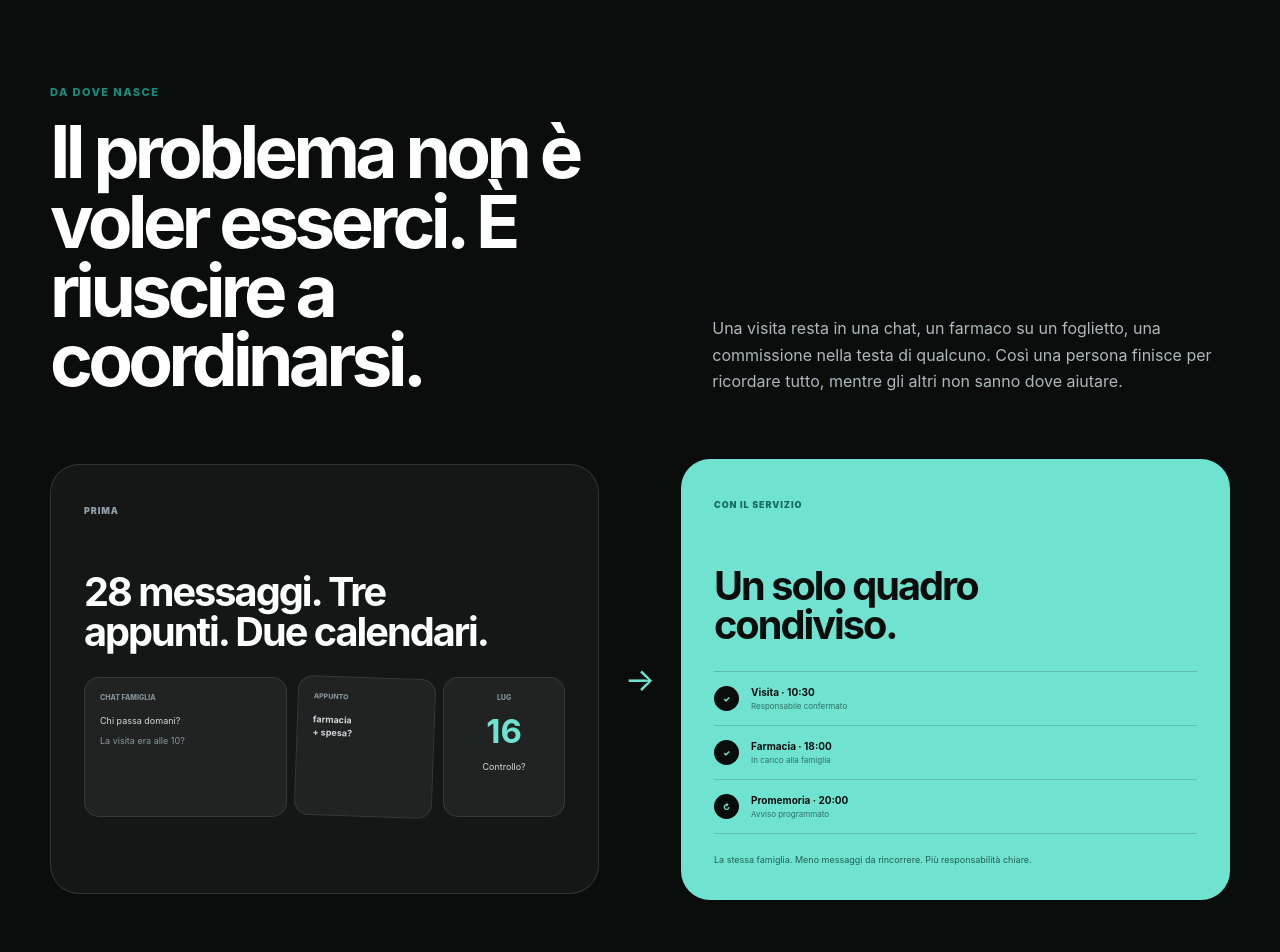
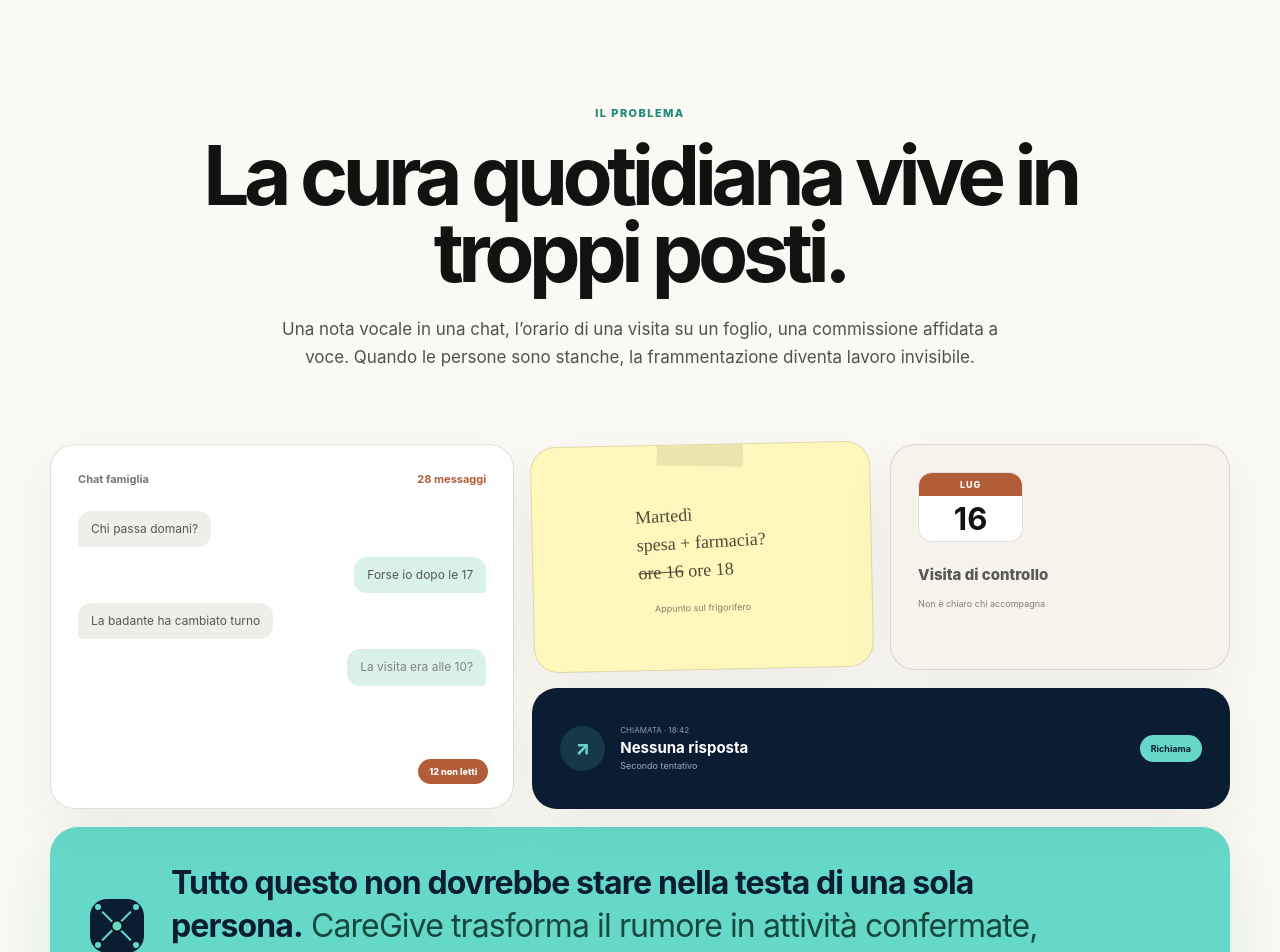
Before and after one commit to giuseppeaddarc-dotcom/carerelay-saas, a Next.js app: page / in a window 1280 px wide. Shown: the part 960-1912 px from the top of the page. Built offline with nearby package versions, Linux system fonts and the light colour scheme; no server answers.

Commit message:
Restore CareRelay visual energy

```diff
--- a/app/globals.css
+++ b/app/globals.css
@@ -1,13 +1,13 @@
 :root {
-  --ink: #0b0d0c;
-  --navy: #071822;
-  --paper: #ffffff;
-  --warm: #f5f4ef;
-  --warm-2: #ecebe5;
-  --aqua: #70e3d0;
-  --aqua-strong: #168e7d;
-  --muted: #626864;
-  --line: rgba(11, 13, 12, .12);
+  --ink: #111312;
+  --navy: #0b1d32;
+  --paper: #fffdf9;
+  --warm: #f4f0e8;
+  --warm-2: #ebe6dc;
+  --aqua: #66d8c8;
+  --aqua-strong: #1e887b;
+  --muted: #4f534f;
+  --line: rgba(17, 19, 18, .13);
   --shell: min(1180px, calc(100vw - 48px));
   --shadow: 0 32px 90px rgba(7, 24, 34, .13);
 }
@@ -29,10 +29,10 @@ a { color: inherit; text-decoration: none; }
 .concept-bar { min-height: 34px; padding: 7px 20px; display: flex; align-items: center; justify-content: center; gap: 9px; background: var(--navy); color: white; font-size: 11px; letter-spacing: .025em; }
 .concept-bar > span:last-child { color: #aab7bf; }
 .pulse-dot { width: 7px; height: 7px; border-radius: 50%; background: var(--aqua); box-shadow: 0 0 0 5px rgba(112, 227, 208, .1); }
-.site-header { position: sticky; z-index: 100; top: 0; border-bottom: 1px solid rgba(11, 13, 12, .08); background: rgba(255, 255, 255, .88); backdrop-filter: blur(22px); }
-.nav { min-height: 72px; display: flex; align-items: center; justify-content: space-between; gap: 34px; }
-.brand { display: inline-flex; align-items: center; gap: 11px; font-weight: 850; }
-.brand-name { font-size: 18px; font-style: normal; letter-spacing: -.04em; white-space: nowrap; }
+.site-header { position: sticky; z-index: 100; top: 0; border-bottom: 1px solid rgba(17, 19, 18, .08); background: rgba(251, 249, 244, .9); backdrop-filter: blur(22px); }
+.nav { min-height: 82px; display: flex; align-items: center; justify-content: space-between; gap: 34px; }
+.brand { display: inline-flex; align-items: center; gap: 9px; font-weight: 880; }
+.brand-name { font-size: 26px; font-style: normal; letter-spacing: -.055em; line-height: 1; white-space: nowrap; }
 .nav-links { display: flex; align-items: center; gap: 28px; color: #414642; font-size: 12px; font-weight: 700; }
 .nav-links a { transition: color .2s ease; }
 .nav-links a:hover { color: var(--aqua-strong); }
@@ -60,23 +60,23 @@ a { color: inherit; text-decoration: none; }
 .x-end-three { right: 9%; bottom: 9%; }
 .x-end-four { left: 9%; bottom: 9%; }
 .x-person { position: absolute; z-index: 3; left: 50%; top: 50%; width: 10px; height: 10px; border: 2px solid var(--ink); border-radius: 50%; background: var(--aqua); transform: translate(-50%, -50%); }
-.x-mark-small { width: 38px; height: 38px; }
+.x-mark-small { width: 42px; height: 42px; border-radius: 13px; }
 .x-mark-medium { width: 54px; height: 54px; border-radius: 17px; }
 .x-mark-medium .x-end { width: 6px; height: 6px; }
 .x-mark-medium .x-person { width: 13px; height: 13px; }
-.x-mark-hero { width: 57px; height: 57px; border-radius: 18px; }
+.x-mark-hero { width: 61px; height: 61px; border-radius: 19px; }
 .x-mark-hero .x-end { width: 7px; height: 7px; }
 .x-mark-hero .x-person { width: 14px; height: 14px; }
 .x-mark-tiny { width: 28px; height: 28px; border-radius: 9px; }
 .x-mark-tiny .x-end { width: 4px; height: 4px; }
 .x-mark-tiny .x-person { width: 8px; height: 8px; }
 
-.hero { min-height: calc(100vh - 72px); padding: 82px 0 0; overflow: hidden; background: var(--warm); }
-.hero-glow { position: absolute; width: 650px; height: 650px; right: -230px; top: -160px; border-radius: 50%; background: rgba(112, 227, 208, .19); filter: blur(20px); }
+.hero { min-height: calc(100vh - 82px); padding: 78px 0 0; overflow: hidden; background: var(--warm); }
+.hero-glow { position: absolute; width: 680px; height: 680px; right: -230px; top: -180px; border-radius: 50%; background: rgba(102, 216, 200, .24); filter: blur(20px); }
 .hero-grid { position: relative; z-index: 1; display: grid; grid-template-columns: .98fr 1.02fr; gap: 80px; align-items: center; }
 .hero-copy { padding-bottom: 28px; }
-.hero-wordmark { margin-bottom: 40px; display: flex; align-items: center; gap: 14px; }
-.hero-wordmark .brand-name { font-size: 38px; letter-spacing: -.055em; }
+.hero-wordmark { width: max-content; margin-bottom: 36px; padding-bottom: 11px; display: flex; align-items: center; gap: 10px; border-bottom: 4px solid var(--aqua); }
+.hero-wordmark .brand-name { color: var(--navy); font-size: clamp(48px, 5vw, 61px); font-weight: 880; letter-spacing: -.068em; }
 .hero h1 { margin: 0; max-width: 780px; font-size: clamp(66px, 7.4vw, 108px); line-height: .84; letter-spacing: -.075em; }
 .hero h1 em { color: var(--aqua-strong); font-style: normal; }
 .hero-mission { max-width: 650px; margin: 34px 0 17px; font-size: clamp(19px, 2vw, 24px); font-weight: 760; line-height: 1.42; letter-spacing: -.025em; }
@@ -159,33 +159,40 @@ a { color: inherit; text-decoration: none; }
 .meaning-grid h2 { margin: 0 0 22px; font-size: clamp(43px, 5vw, 69px); line-height: .98; letter-spacing: -.055em; }
 .meaning-grid > div > p:last-child { max-width: 580px; margin: 0; color: #b5bec2; font-size: 17px; line-height: 1.65; }
 
-.problem { background: var(--ink); color: white; }
-.problem-head { display: grid; grid-template-columns: 1.05fr .95fr; gap: 90px; align-items: end; }
-.problem-head h2 { max-width: 760px; margin: 0; font-size: clamp(48px, 5.7vw, 78px); line-height: .95; letter-spacing: -.064em; }
-.problem-head > p { margin: 0; color: #adb8bd; font-size: 16px; line-height: 1.65; }
-.transformation { margin-top: 64px; display: grid; grid-template-columns: 1fr 50px 1fr; gap: 16px; align-items: center; }
-.chaos-panel, .clarity-panel { min-height: 430px; padding: 33px; border-radius: 29px; }
-.chaos-panel { border: 1px solid rgba(255, 255, 255, .12); background: rgba(255, 255, 255, .045); }
-.clarity-panel { background: var(--aqua); color: var(--ink); }
-.panel-label { font-size: 9px; font-weight: 900; letter-spacing: .1em; text-transform: uppercase; }
-.chaos-panel .panel-label { color: #8fa0a8; }
-.clarity-panel .panel-label { color: #176d60; }
-.chaos-panel h3, .clarity-panel h3 { max-width: 410px; margin: 55px 0 25px; font-size: clamp(29px, 3.1vw, 43px); line-height: 1; letter-spacing: -.05em; }
-.chaos-grid { display: grid; grid-template-columns: 1.25fr .85fr .75fr; gap: 9px; align-items: stretch; }
-.chaos-grid > p { min-height: 140px; margin: 0; padding: 15px; display: flex; flex-direction: column; border: 1px solid rgba(255, 255, 255, .09); border-radius: 15px; background: rgba(255, 255, 255, .055); color: #d1d8dc; }
-.chaos-grid small { color: #81929b; font-size: 7px; font-weight: 850; text-transform: uppercase; }
-.chaos-grid span, .chaos-grid strong { margin-top: 13px; font-size: 9px; line-height: 1.4; }
-.chaos-chat span:last-child { margin-top: 7px; color: #8798a1; }
-.chaos-note { transform: rotate(2deg); }
-.chaos-date { align-items: center; text-align: center; }
-.chaos-date strong { color: var(--aqua); font-size: 33px; line-height: 1; }
-.transformation-arrow { color: var(--aqua); font-size: 32px; text-align: center; }
-.clarity-list { display: grid; border-top: 1px solid rgba(11, 13, 12, .18); }
-.clarity-list p { margin: 0; padding: 14px 0; display: grid; grid-template-columns: 26px 1fr; gap: 3px 11px; border-bottom: 1px solid rgba(11, 13, 12, .16); }
-.clarity-list p > span { grid-row: 1 / 3; width: 25px; height: 25px; display: grid; place-items: center; border-radius: 50%; background: var(--ink); color: var(--aqua); font-size: 8px; font-weight: 900; }
-.clarity-list strong { font-size: 10px; }
-.clarity-list small { color: #2d6f64; font-size: 8px; }
-.clarity-panel > small { display: block; margin-top: 19px; color: #225f55; font-size: 9px; line-height: 1.5; }
+.problem { background: #fbf9f4; }
+.problem-head { max-width: 930px; display: grid; gap: 24px; text-align: center; }
+.problem-head .eyebrow { margin-inline: auto; }
+.problem-head h2 { margin: 0; font-size: clamp(50px, 6.4vw, 88px); line-height: .93; letter-spacing: -.067em; }
+.problem-head > p { max-width: 760px; margin: 0 auto; color: var(--muted); font-size: 17px; line-height: 1.68; }
+.chaos-board { margin-top: 72px; display: grid; grid-template-columns: 1.12fr .82fr .82fr; grid-template-rows: minmax(225px, auto) minmax(120px, auto) auto; gap: 18px; align-items: stretch; }
+.chaos-card { position: relative; padding: 27px; overflow: hidden; border: 1px solid var(--line); border-radius: 25px; background: white; box-shadow: 0 18px 55px rgba(17, 19, 18, .05); }
+.chaos-chat-card { min-height: 365px; grid-row: 1 / 3; }
+.chaos-card-head { margin-bottom: 25px; display: flex; justify-content: space-between; color: #747974; font-size: 11px; font-weight: 750; }
+.chaos-card-head small { color: #b25d37; font-size: inherit; }
+.mini-bubble { width: max-content; max-width: 84%; margin: 0 0 10px; padding: 10px 13px; border-radius: 13px 13px 13px 4px; background: #efeee9; color: #555a55; font-size: 12px; line-height: 1.35; }
+.mini-bubble.right { margin-left: auto; border-radius: 13px 13px 4px 13px; background: #d9f1e7; }
+.mini-bubble.muted-bubble { color: #818681; }
+.unread-pill { position: absolute; right: 25px; bottom: 24px; padding: 7px 11px; border-radius: 999px; background: #b25d37; color: white; font-size: 9px; font-weight: 800; }
+.chaos-postit { display: flex; align-items: center; justify-content: center; flex-direction: column; background: #fff7bc; transform: rotate(-1.2deg); }
+.chaos-postit p { margin: 0 0 17px; color: #4d4b36; font-family: "Segoe Print", "Bradley Hand", cursive; font-size: 18px; line-height: 1.55; transform: rotate(-2deg); }
+.chaos-postit small, .chaos-calendar-card small { color: #817f6d; font-size: 9px; }
+.postit-tape { position: absolute; top: -3px; left: 50%; width: 86px; height: 24px; background: rgba(229, 219, 171, .72); transform: translateX(-50%) rotate(2deg); }
+.chaos-calendar-card { background: #f7f2ec; }
+.calendar-sheet { width: 105px; margin-bottom: 23px; overflow: hidden; border: 1px solid var(--line); border-radius: 14px; background: white; text-align: center; }
+.calendar-sheet span { padding: 6px; display: block; background: #b25d37; color: white; font-size: 9px; font-weight: 850; letter-spacing: .1em; }
+.calendar-sheet strong { padding: 7px; display: block; font-size: 31px; line-height: 1; }
+.chaos-calendar-card > p { margin: 0 0 7px; color: #555a55; font-size: 15px; font-weight: 760; }
+.chaos-call-card { grid-column: 2 / 4; display: grid; grid-template-columns: 45px 1fr auto; gap: 15px; align-items: center; background: var(--navy); color: white; }
+.call-symbol { width: 45px; height: 45px; display: grid; place-items: center; border-radius: 50%; background: rgba(102, 216, 200, .14); color: var(--aqua); font-size: 19px; font-weight: 850; }
+.chaos-call-card > div { display: grid; gap: 3px; }
+.chaos-call-card small { color: #90a0ac; font-size: 8px; text-transform: uppercase; }
+.chaos-call-card strong { font-size: 15px; }
+.chaos-call-card p { margin: 0; color: #9eabb4; font-size: 9px; }
+.chaos-call-card > b { padding: 8px 11px; border-radius: 999px; background: var(--aqua); color: var(--navy); font-size: 9px; }
+.chaos-solution { grid-column: 1 / -1; padding: 34px 40px; display: flex; align-items: center; gap: 27px; border-radius: 28px; background: var(--aqua); color: #17483f; box-shadow: 0 22px 60px rgba(30, 136, 123, .13); }
+.chaos-solution .x-mark { flex: 0 0 auto; background: var(--navy); }
+.chaos-solution p { max-width: 930px; margin: 0; font-size: clamp(20px, 2.5vw, 32px); line-height: 1.35; letter-spacing: -.028em; }
+.chaos-solution strong { color: var(--navy); }
 
 .section-head { display: grid; grid-template-columns: 1.15fr .85fr; gap: 90px; align-items: end; }
 .section-head h2 { margin: 0; font-size: clamp(45px, 5.2vw, 72px); line-height: .96; letter-spacing: -.058em; }
@@ -226,6 +233,10 @@ a { color: inherit; text-decoration: none; }
 .app-strip-list p:last-child { border-right: 0; }
 .app-strip-list span { color: #91a4af; font-size: 8px; text-transform: uppercase; }
 .app-strip-list strong { font-size: 11px; }
+.habit-note { margin-top: 18px; padding: 42px; display: grid; grid-template-columns: .9fr 1.25fr 1fr; gap: 34px; align-items: end; border-radius: 28px; background: var(--aqua); color: var(--navy); }
+.habit-note .eyebrow { align-self: start; color: #176d60; }
+.habit-note h3 { margin: 0; font-size: clamp(30px, 3.6vw, 49px); line-height: .96; letter-spacing: -.052em; }
+.habit-note > p:last-child { margin: 0; color: #225f55; font-size: 13px; line-height: 1.62; }
 
 .circle-section { overflow: hidden; background: #e8f4ef; }
 .circle-layout { display: grid; grid-template-columns: 1.03fr .97fr; gap: 90px; align-items: center; }
@@ -395,6 +406,12 @@ footer { padding: 55px 0 25px; background: #030d13; color: white; }
   .meaning-grid, .circle-layout, .monitoring-card, .safety-grid, .pilot-grid { grid-template-columns: 1fr; gap: 55px; }
   .channel-stage { grid-template-columns: 1fr; }
   .message-demo { min-height: 470px; }
+  .chaos-board { grid-template-columns: 1.08fr .92fr; grid-template-rows: auto; }
+  .chaos-postit { min-height: 250px; }
+  .chaos-calendar-card { min-height: 250px; }
+  .chaos-call-card { grid-column: 1 / -1; }
+  .habit-note { grid-template-columns: 1fr 1.25fr; }
+  .habit-note > p:last-child { grid-column: 1 / -1; }
   .feature-grid { grid-template-columns: repeat(2, 1fr); }
   .medication-feature { grid-template-columns: 1fr; }
   .price-card { grid-template-columns: 1fr 1fr; }
@@ -415,9 +432,9 @@ footer { padding: 55px 0 25px; background: #030d13; color: white; }
   .nav-links.is-open { display: flex; }
   .nav-links .button { width: 100%; }
   .hero { min-height: auto; padding: 58px 0 0; }
-  .hero-wordmark { margin-bottom: 29px; gap: 11px; }
-  .hero-wordmark .brand-name { font-size: 29px; }
-  .x-mark-hero { width: 46px; height: 46px; border-radius: 15px; }
+  .hero-wordmark { margin-bottom: 31px; padding-bottom: 8px; gap: 8px; border-bottom-width: 3px; }
+  .hero-wordmark .brand-name { font-size: 39px; }
+  .x-mark-hero { width: 47px; height: 47px; border-radius: 15px; }
   .hero h1 { font-size: clamp(56px, 17vw, 76px); line-height: .87; }
   .hero-mission { margin-top: 29px; font-size: 19px; }
   .hero-lead { font-size: 15px; }
@@ -441,16 +458,20 @@ footer { padding: 55px 0 25px; background: #030d13; color: white; }
   .network-center b { font-size: 18px; }
   .trust-row { margin-top: 55px; grid-template-columns: 1fr; }
   .trust-row > div, .trust-row > div:not(:first-child) { padding: 17px 0; border-right: 0; border-bottom: 1px solid var(--line); }
-  .meaning-grid, .section-head, .problem-head, .faq-grid { grid-template-columns: 1fr; gap: 34px; }
+  .meaning-grid, .section-head, .faq-grid { grid-template-columns: 1fr; gap: 34px; }
   .meaning-wordmark { font-size: 72px; }
   .meaning-grid h2, .section-head h2, .problem-head h2, .circle-copy h2, .monitoring-copy h2, .safety-copy h2, .faq-grid h2, .pilot-copy h2 { font-size: 43px; }
-  .transformation { margin-top: 43px; grid-template-columns: 1fr; gap: 16px; }
-  .transformation-arrow { transform: rotate(90deg); }
-  .chaos-panel, .clarity-panel { min-height: auto; padding: 27px 19px; border-radius: 23px; }
-  .chaos-panel h3, .clarity-panel h3 { margin-top: 42px; font-size: 34px; }
-  .chaos-grid { grid-template-columns: 1.2fr .8fr; }
-  .chaos-chat { grid-column: 1 / -1; }
-  .chaos-grid > p { min-height: 125px; }
+  .problem-head { gap: 23px; text-align: left; }
+  .problem-head .eyebrow { margin-inline: 0; }
+  .problem-head > p { margin-inline: 0; }
+  .chaos-board { margin-top: 43px; grid-template-columns: 1fr; gap: 13px; }
+  .chaos-chat-card, .chaos-postit, .chaos-calendar-card, .chaos-call-card, .chaos-solution { grid-column: 1; grid-row: auto; }
+  .chaos-chat-card { min-height: 345px; }
+  .chaos-postit, .chaos-calendar-card { min-height: 230px; }
+  .chaos-call-card { grid-template-columns: 42px 1fr; }
+  .chaos-call-card > b { grid-column: 2; width: max-content; }
+  .chaos-solution { padding: 27px 20px; align-items: flex-start; flex-direction: column; }
+  .chaos-solution p { font-size: 22px; }
   .channel-stage { margin-top: 45px; border-radius: 24px; }
   .channel-copy { padding: 26px 22px; }
   .channel-kicker { margin-top: 43px; }
@@ -458,6 +479,8 @@ footer { padding: 55px 0 25px; background: #030d13; color: white; }
   .message-demo { min-height: 440px; padding: 20px 15px; border-radius: 24px; }
   .message-user, .message-ai { max-width: 94%; }
   .app-strip { padding: 25px 20px; grid-template-columns: 1fr; gap: 25px; border-radius: 23px; }
+  .habit-note { padding: 28px 22px; grid-template-columns: 1fr; gap: 18px; border-radius: 23px; }
+  .habit-note > p:last-child { grid-column: 1; }
   .app-strip h3 { font-size: 31px; }
   .app-strip-list { grid-template-columns: 1fr; }
   .app-strip-list p { border-right: 0; border-bottom: 1px solid rgba(255, 255, 255, .11); }
--- a/app/page.tsx
+++ b/app/page.tsx
@@ -147,12 +147,11 @@ export default function Home() {
                 <em>coordinata.</em>
               </h1>
               <p className="hero-mission">
-                Quando una persona ha bisogno, nessuno dovrebbe chiedersi chi se ne sta occupando.
+                Più autonomia per la persona assistita. Più tranquillità per chi le sta vicino.
               </p>
               <p className="hero-lead">
-                <strong>CareGive riunisce il suo cerchio in un unico quadro.</strong>{" "}
-                Visite, farmaci, attività e responsabilità diventano visibili a tutti:
-                nell’app o con un semplice messaggio su WhatsApp.
+                <strong>Ogni giorno qualcuno deve ricordare una visita, confermare un farmaco o capire chi passerà.</strong>{" "}
+                CareGive riunisce tutto in un unico quadro, nell’app o con un semplice messaggio su WhatsApp.
               </p>
               <div className="hero-actions">
                 <a className="button button-primary" href="#come-funziona">Scopri come funziona <span aria-hidden="true">↓</span></a>
@@ -200,32 +199,39 @@ export default function Home() {
         <section className="problem section">
           <div className="shell problem-head">
             <div>
-              <p className="eyebrow">Da dove nasce</p>
-              <h2>Il problema non è voler esserci. È riuscire a coordinarsi.</h2>
+              <p className="eyebrow">Il problema</p>
+              <h2>La cura quotidiana vive in troppi posti.</h2>
             </div>
-            <p>Una visita resta in una chat, un farmaco su un foglietto, una commissione nella testa di qualcuno. Così una persona finisce per ricordare tutto, mentre gli altri non sanno dove aiutare.</p>
+            <p>Una nota vocale in una chat, l’orario di una visita su un foglio, una commissione affidata a voce. Quando le persone sono stanche, la frammentazione diventa lavoro invisibile.</p>
           </div>
-          <div className="shell transformation">
-            <div className="chaos-panel">
-              <span className="panel-label">Prima</span>
-              <h3>28 messaggi. Tre appunti. Due calendari.</h3>
-              <div className="chaos-grid">
-                <p className="chaos-chat"><small>Chat famiglia</small><span>Chi passa domani?</span><span>La visita era alle 10?</span></p>
-                <p className="chaos-note"><small>Appunto</small><strong>farmacia<br />+ spesa?</strong></p>
-                <p className="chaos-date"><small>LUG</small><strong>16</strong><span>Controllo?</span></p>
-              </div>
-            </div>
-            <span className="transformation-arrow" aria-hidden="true">→</span>
-            <div className="clarity-panel">
-              <span className="panel-label">Con il servizio</span>
-              <h3>Un solo quadro condiviso.</h3>
-              <div className="clarity-list">
-                <p><span>✓</span><strong>Visita · 10:30</strong><small>Responsabile confermato</small></p>
-                <p><span>✓</span><strong>Farmacia · 18:00</strong><small>In carico alla famiglia</small></p>
-                <p><span>↻</span><strong>Promemoria · 20:00</strong><small>Avviso programmato</small></p>
-              </div>
-              <small>La stessa famiglia. Meno messaggi da rincorrere. Più responsabilità chiare.</small>
-            </div>
+          <div className="shell chaos-board" aria-label="Esempio del disordine che CareGive aiuta a coordinare">
+            <article className="chaos-card chaos-chat-card">
+              <div className="chaos-card-head"><span>Chat famiglia</span><small>28 messaggi</small></div>
+              <p className="mini-bubble left">Chi passa domani?</p>
+              <p className="mini-bubble right">Forse io dopo le 17</p>
+              <p className="mini-bubble left">La badante ha cambiato turno</p>
+              <p className="mini-bubble right muted-bubble">La visita era alle 10?</p>
+              <span className="unread-pill">12 non letti</span>
+            </article>
+            <article className="chaos-card chaos-postit">
+              <span className="postit-tape" aria-hidden="true" />
+              <p>Martedì<br />spesa + farmacia?<br /><s>ore 16</s> ore 18</p>
+              <small>Appunto sul frigorifero</small>
+            </article>
+            <article className="chaos-card chaos-calendar-card">
+              <div className="calendar-sheet"><span>LUG</span><strong>16</strong></div>
+              <p>Visita di controllo</p>
+              <small>Non è chiaro chi accompagna</small>
+            </article>
+            <article className="chaos-card chaos-call-card">
+              <span className="call-symbol" aria-hidden="true">↗</span>
+              <div><small>Chiamata · 18:42</small><strong>Nessuna risposta</strong><p>Secondo tentativo</p></div>
+              <b>Richiama</b>
+            </article>
+            <article className="chaos-solution">
+              <BrandMark className="x-mark-medium" />
+              <p><strong>Tutto questo non dovrebbe stare nella testa di una sola persona.</strong> CareGive trasforma il rumore in attività confermate, responsabilità chiare e un riepilogo condiviso.</p>
+            </article>
           </div>
         </section>
 
@@ -285,6 +291,11 @@ export default function Home() {
               <p><span>Cerchio</span><strong>Tutti aggiornati</strong></p>
               <p><span>Promemoria</span><strong>Automatico</strong></p>
             </div>
+          </div>
+          <div className="shell habit-note">
+            <p className="eyebrow">Un gesto naturale</p>
+            <h3>Nessun manuale.<br />Nessuna nuova abitudine.</h3>
+            <p>Scrivi o parla su WhatsApp come fai già. Apri l’app soltanto quando vuoi vedere l’intera giornata, le responsabilità e gli aggiornamenti del cerchio.</p>
           </div>
         </section>
 
@@ -374,8 +385,8 @@ export default function Home() {
           <div className="shell safety-grid">
             <div className="safety-copy">
               <p className="eyebrow eyebrow-light">Fiducia, prima di tutto</p>
-              <h2>La tecnologia aiuta.<br />Le persone decidono.</h2>
-              <p>Il servizio rende il lavoro condiviso più semplice e verificabile, con confini comprensibili fin dal primo utilizzo.</p>
+              <h2>La fiducia non è una funzione.<br />È l’architettura.</h2>
+              <p>Il servizio rende il lavoro condiviso più semplice e verificabile. Permessi, conferme e confini devono essere comprensibili fin dal primo utilizzo.</p>
               <div className="safety-note"><span>!</span><p><strong>Non è un dispositivo medico.</strong>Non usarlo per diagnosi, decisioni terapeutiche o richieste di emergenza.</p></div>
             </div>
             <div className="principle-list">
```
